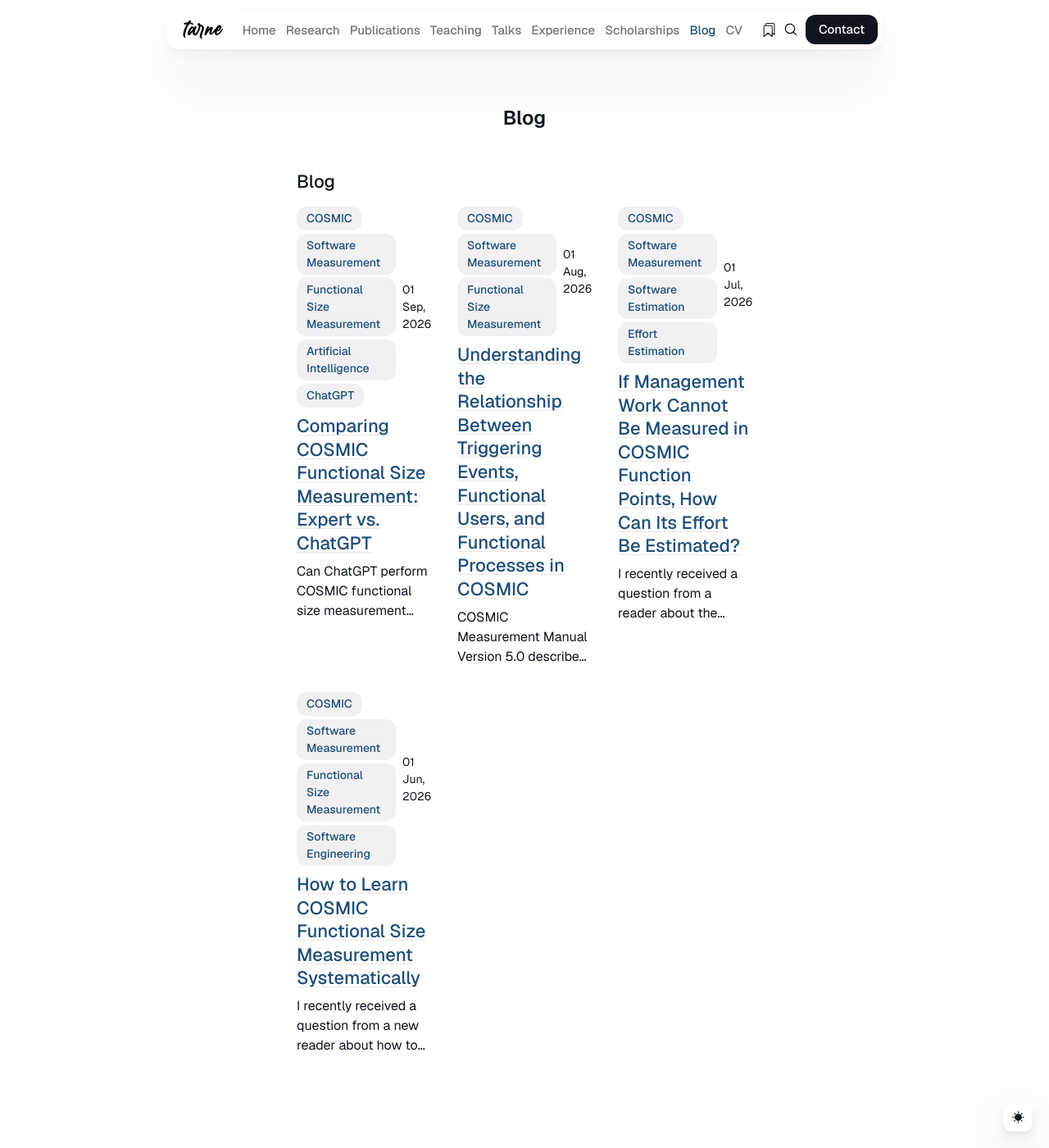
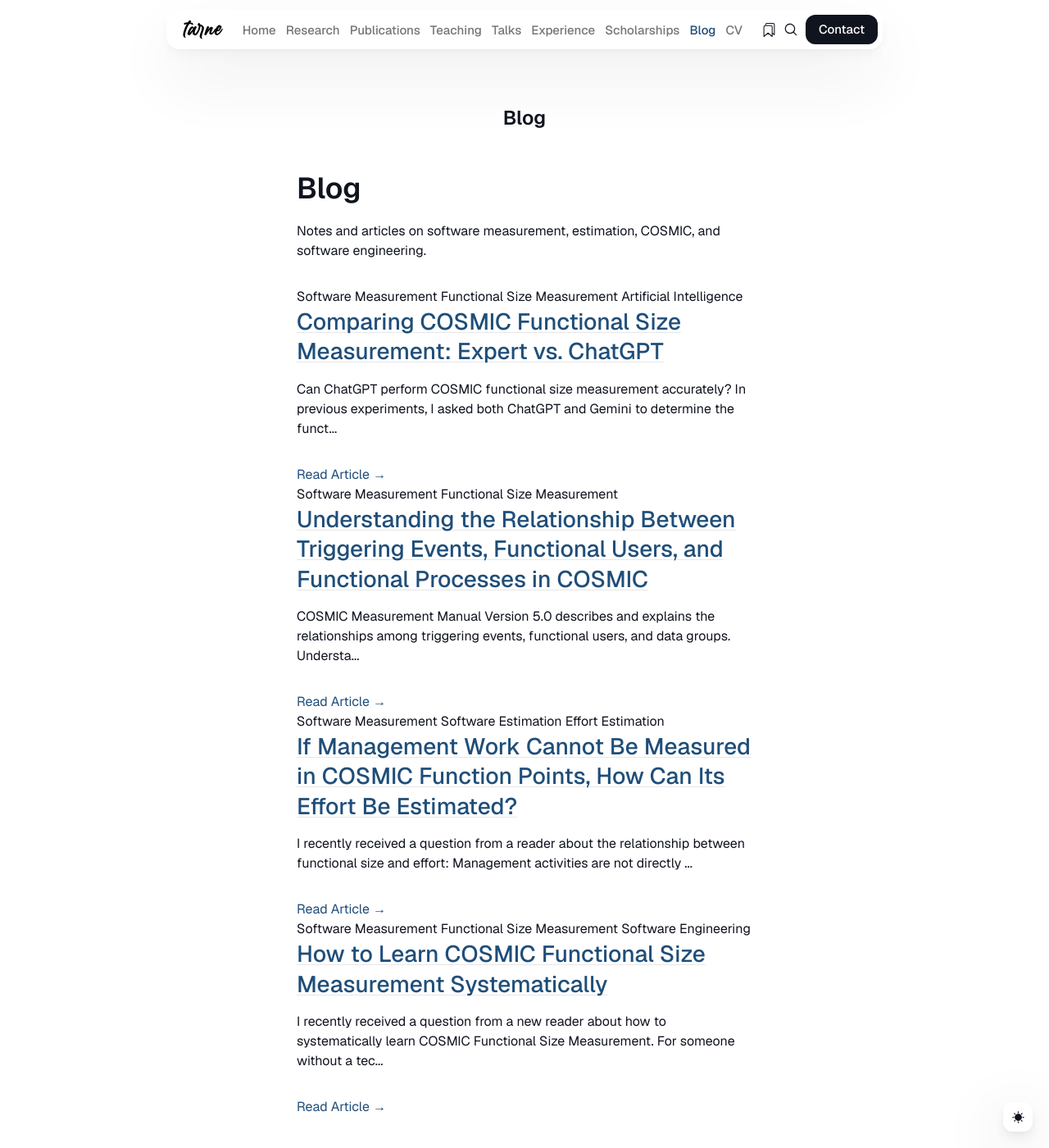
Before and after one commit to lingguo-research/lingguo-tarne, a Jekyll site: the page built from _pages/blog.html, in a window 1280 px wide and 1400 px high. Shown: the whole window at 82% size. Built offline with Jekyll 4.4.1, drawn with Linux system fonts in a browser that asks for light colours; nearby versions of some CDN libraries.

Commit message:
Update blog.html

```diff
--- a/_pages/blog.html
+++ b/_pages/blog.html
@@ -3,21 +3,56 @@ title: "Blog"
 permalink: /blog/
 ---
 
-<section class="section blog-page">
+<section class="section blog-archive">
   <div class="container">
 
-    <div class="section__head">
-      <h1 class="section__title">Blog</h1>
+    <div class="blog-archive__header">
+      <h1>Blog</h1>
+      <p>Notes and articles on software measurement, estimation, COSMIC, and software engineering.</p>
     </div>
 
-    <div class="row grid">
-      {% if site.posts.size > 0 %}
-        {% for post in site.posts %}
-          {% include article.html class="article--flexible col col-4 col-d-6 col-t-12 grid__post" %}
-        {% endfor %}
-      {% else %}
-        <p>No posts yet.</p>
-      {% endif %}
+    <div class="blog-archive__grid">
+
+      {% for post in site.posts %}
+      <article class="blog-archive__card">
+
+        {% if post.tags %}
+        <div class="blog-archive__tags">
+          {% assign shown_tags = 0 %}
+          {% for tag in post.tags %}
+            {% unless tag == "COSMIC" %}
+              {% if shown_tags < 3 %}
+                <span>{{ tag }}</span>
+                {% assign shown_tags = shown_tags | plus: 1 %}
+              {% endif %}
+            {% endunless %}
+          {% endfor %}
+        </div>
+        {% endif %}
+
+        <h2 class="blog-archive__title">
+          <a href="{{ post.url | relative_url }}">
+            {{ post.title }}
+          </a>
+        </h2>
+
+        {% if post.description %}
+        <p class="blog-archive__description">
+          {{ post.description }}
+        </p>
+        {% else %}
+        <p class="blog-archive__description">
+          {{ post.content | strip_html | truncate: 150 }}
+        </p>
+        {% endif %}
+
+        <a href="{{ post.url | relative_url }}" class="blog-archive__read">
+          Read Article →
+        </a>
+
+      </article>
+      {% endfor %}
+
     </div>
 
   </div>
```
